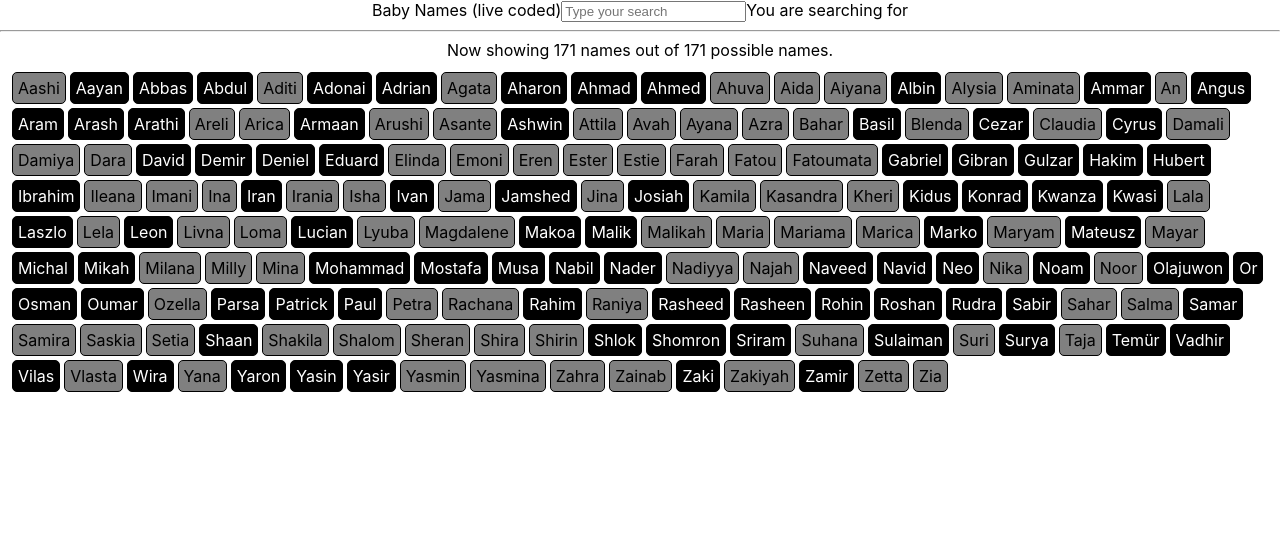
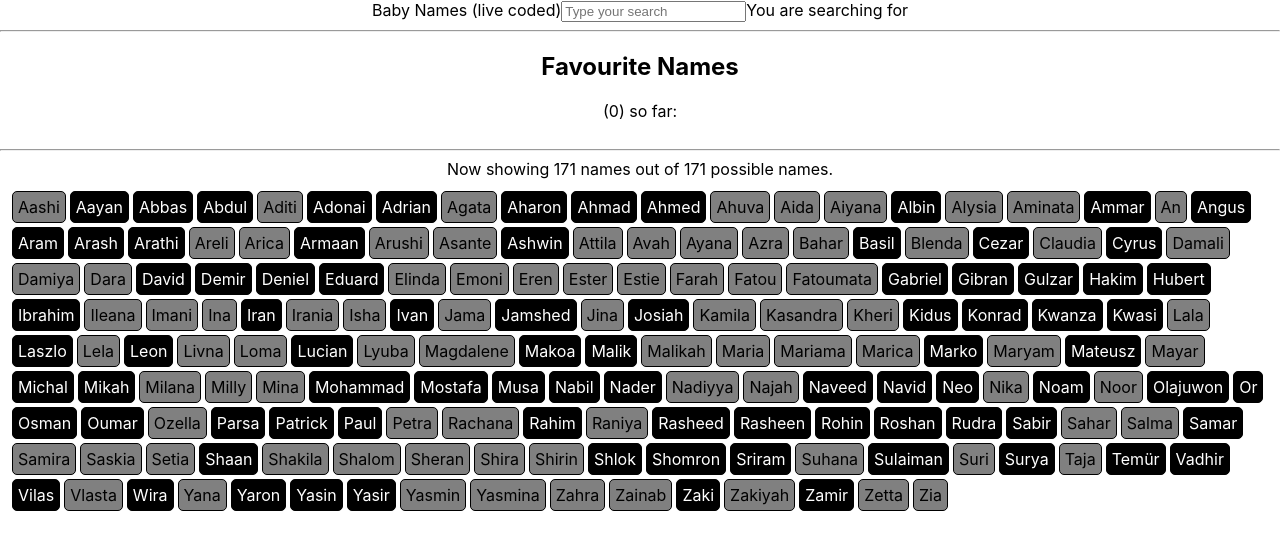
Before and after one commit to nbogie/live-coding-20220316-baby-names, a React (Create React App) app: page / in a window 1280 px wide. Shown: the top 550 px of the page. Built offline with nearby package versions, Linux system fonts and the light colour scheme.

Commit message:
add favourite names list
below it still shows full list instead of remaining pool

```diff
--- a/src/App.tsx
+++ b/src/App.tsx
@@ -8,6 +8,9 @@ function App() {
   const sortedBabyNames: BabyNameInfo[] = [...allBabyNames];
   sortedBabyNames.sort(compareTwoBabyNameInfos);
   const [searchTerm, setSearchTerm] = useState("");
+
+  const [favouriteNames, setFavouriteNames] = useState<BabyNameInfo[]>([]);
+  console.log("App() is running again.", { favouriteNames })
   const namesToShow: BabyNameInfo[] = sortedBabyNames.filter(doesSearchTermOccurInName);
 
   function handleSearchTermChanged(event: any) {
@@ -18,8 +21,26 @@ function App() {
     return nameInfo.name.toLowerCase().includes(searchTerm.toLowerCase());
   }
 
+  function isInFavouriteNamesList(target: BabyNameInfo) {
+    return favouriteNames.find(el => el.id === target.id) !== undefined;
+  }
+
+  function handleNameClick(nameInfo: BabyNameInfo) {
+    if (isInFavouriteNamesList(nameInfo)) {
+      //do nothing
+      console.log("Name is already in list", nameInfo.name)
+    } else {
+      const newFavouriteNames = [...favouriteNames, nameInfo];
+      setFavouriteNames(newFavouriteNames);
+    }
+  }
+
+  function handleClickOfNameInFavourites(nameInfoToRemove: BabyNameInfo) {
+    const newList = favouriteNames.filter(el => el.id !== nameInfoToRemove.id);
+    setFavouriteNames(newList);
+  }
+
   return (
-
     <div className="App">
       Baby Names (live coded)
 
@@ -32,6 +53,19 @@ function App() {
 
       <hr />
 
+      <h2>Favourite Names</h2>
+      ({favouriteNames.length}) so far: {favouriteNames.map(el => el.name).join(", ")}
+
+      <div className="babyNamesList">
+        {favouriteNames.map(nameInfo => (
+          <div
+            className={"babyName " + nameInfo.sex}
+            key={nameInfo.id}
+            onClick={() => handleClickOfNameInFavourites(nameInfo)}
+          >{nameInfo.name}</div>
+        ))}
+      </div>
+      <hr />
       Now showing {namesToShow.length} names out of {sortedBabyNames.length} possible names.
 
       <div className="babyNamesList">
@@ -39,7 +73,9 @@ function App() {
           <div
             className={"babyName " + nameInfo.sex}
             key={nameInfo.id}
-          >{nameInfo.name}</div>
+            onClick={() => handleNameClick(nameInfo)}
+          >{nameInfo.name}
+          </div>
         )
         )}
       </div>
```
